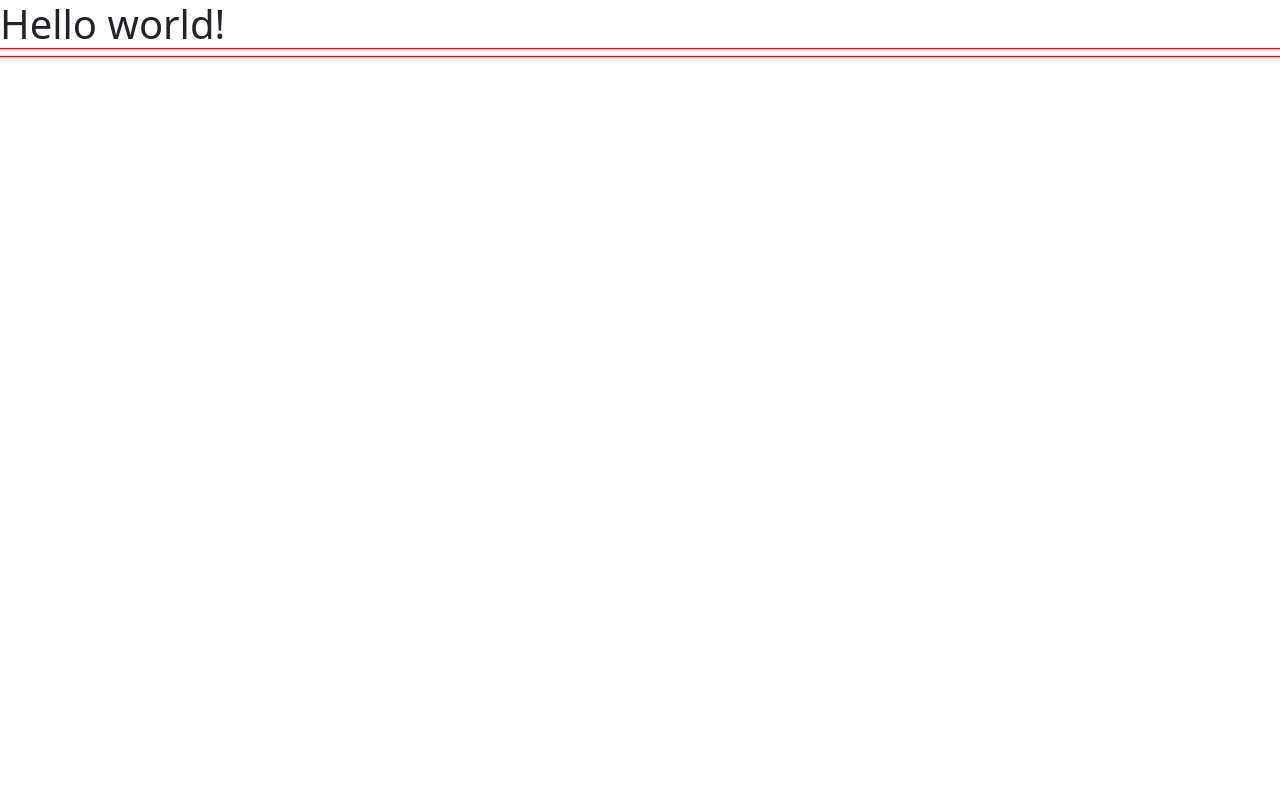
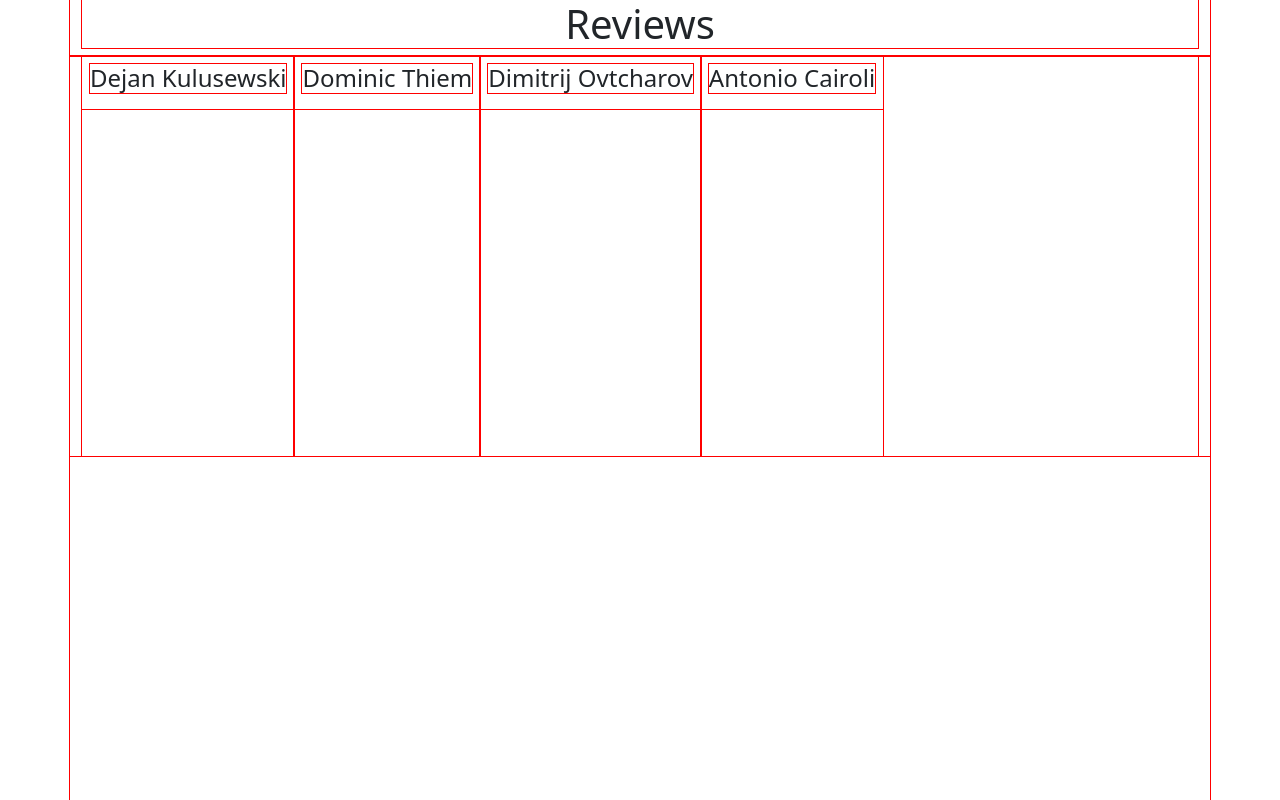
Before and after one commit to ErJump/react-slider, a React (Create React App) app: page / in a window 1280 px wide. Built offline with nearby package versions, Linux system fonts and the light colour scheme.

Commit message:
feat: :sparkles: Adds slider component

```diff
--- a/src/App.js
+++ b/src/App.js
@@ -1,8 +1,17 @@
+import Slider from "./components/Slider";
+
 
 function App() {
   return (
-    <div className="App">
-      <h1>Hello world!</h1>
+    <div className="container-lg">
+      <div className="row">
+        <div className="col-12">
+          <h1 className="text-center">Reviews</h1>
+        </div>
+        <div className="col-12">
+          <Slider/>
+        </div>
+      </div>
     </div>
   );
 }
--- /dev/null
+++ b/src/components/Slider.jsx
@@ -0,0 +1,29 @@
+import {React, useState, useEffect } from 'react'
+import data from '../data'
+import Slide from './Slide'
+
+export default function Slider() {
+    const [slides, setSlides] = useState(data);
+    const [activeIndex, setActiveIndex] = useState(0);
+
+    return (
+        <div className='slider'>
+            {
+                slides.map((slide) => {
+                    let classP = "";
+                    if (activeIndex === slide.id - 1) {
+                        classP = "active";
+                    } else if (activeIndex === slide.id || (activeIndex === 0 && slide.id === slides.length -1)) {
+                        classP = "prev";
+                    } else {
+                        classP = "next";
+                    }
+
+                    return (
+
+                    <Slide key={slide.id} slide={slide} classP={classP}/>
+                )})
+            }
+        </div>
+    )
+}
```
